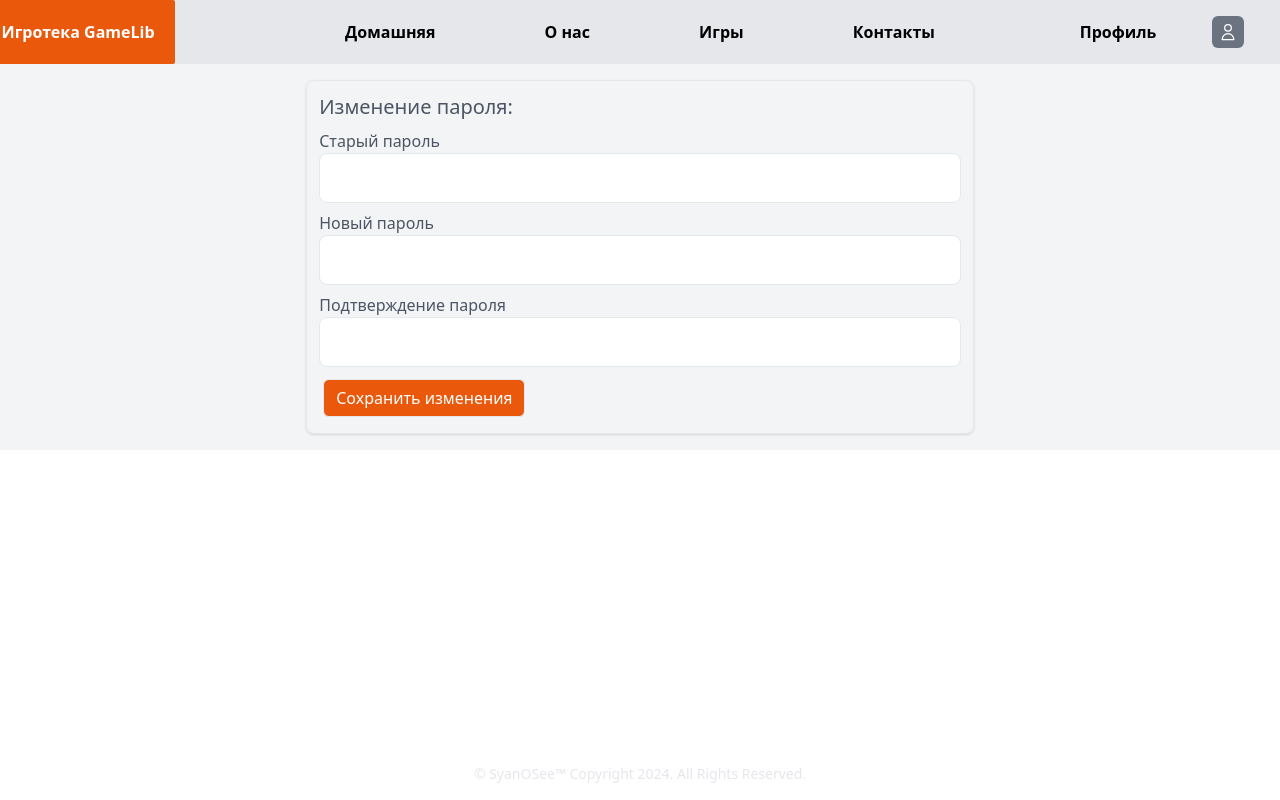
After one commit to AurunChill/game_lib_django, a Django app: page /change-password/ in a window 1280 px wide. The commit adds this page. Run offline with Django 4.2, Linux system fonts and the light colour scheme; a user stored in the database is signed in.

Commit message:
password change logic is added

```diff
--- a/app_games/views.py
+++ b/app_games/views.py
@@ -24,7 +24,6 @@ class CatalogView(ListView):
         query = self.request.GET.get('search')
         if query:
             queryset = q_search(query)
-
         search_filter = self.request.GET.get('pricing_type', SearchFilters.ALL.value).lower()
         match search_filter:
             case SearchFilters.DISCOUNT.value:
@@ -56,7 +55,7 @@ class GameDetailView(DetailView):
     template_name = 'app_games/details.html'
     context_object_name = 'game'
     slug_url_kwarg = 'game_slug'
-    slug_field = 'slug'  # Assuming your GameModel has a slug field for Game's URL
+    slug_field = 'slug'
 
     def get_queryset(self):
         queryset = super().get_queryset()
--- a/app_users/forms.py
+++ b/app_users/forms.py
@@ -1,7 +1,10 @@
 from typing import Any
 from django import forms
 from django.contrib.auth import get_user_model, authenticate
-from django.contrib.auth.forms import AuthenticationForm, UserCreationForm
+from django.contrib.auth.forms import (
+    AuthenticationForm, UserCreationForm,
+    PasswordChangeForm
+)
 
 UserModel = get_user_model()
 
@@ -42,3 +45,12 @@ class UserRegistrationForm(UserCreationForm):
                 raise forms.ValidationError('Аккаунт с таким именем/почтой уже существует', code='invalid_registration')
 
         return self.cleaned_data
+
+
+class UserPasswordChangeForm(PasswordChangeForm):
+    def __init__(self, *args, **kwargs):
+        super(UserPasswordChangeForm, self).__init__(*args, **kwargs)
+
+        self.fields['old_password'].widget.attrs['id'] = 'old_password'
+        self.fields['new_password1'].widget.attrs['id'] = 'new_password1'
+        self.fields['new_password2'].widget.attrs['id'] = 'new_password2'
--- a/app_users/urls.py
+++ b/app_users/urls.py
@@ -25,5 +25,7 @@ urlpatterns = [
     path(route='login/', view=views.LoginView.as_view(), name='login'),
     path(route='registration/', view=views.RegistrationView.as_view(), name='registration'),
     path(route='logout/', view=views.LogoutView.as_view(), name='logout'),
-    path(route='user/<str:username>', view=views.UserProfileView.as_view(), name='profile')
+    path(route='user/<str:username>', view=views.UserProfileView.as_view(), name='profile'),
+
+    path(route='change-password/', view=views.UserPasswordChangeView.as_view(), name='password_change'),
 ]
--- a/app_users/views.py
+++ b/app_users/views.py
@@ -7,9 +7,10 @@ from django.views.generic.detail import DetailView
 from django.views.generic.edit import CreateView, FormView
 from django.contrib.auth.mixins import LoginRequiredMixin
 from django.contrib.auth import get_user_model
+from django.contrib.auth.views import PasswordChangeDoneView, PasswordChangeView
 
 # Project
-from app_users.forms import UserLoginForm, UserRegistrationForm
+from app_users.forms import UserLoginForm, UserRegistrationForm, UserPasswordChangeForm
 
 
 class LoginView(FormView):
@@ -50,3 +51,11 @@ class UserProfileView(LoginRequiredMixin, DetailView):
         context = super().get_context_data(**kwargs)
         context['title'] = self.object.username
         return context
+
+
+class UserPasswordChangeView(PasswordChangeView):
+    form_class = UserPasswordChangeForm
+    template_name = 'app_users/password_change.html'
+
+    def get_success_url(self):
+        return self.request.user.get_absolute_url()
--- a/static/css/styles.css
+++ b/static/css/styles.css
@@ -792,6 +792,10 @@ video {
   display: inline-block;
 }
 
+.inline {
+  display: inline;
+}
+
 .flex {
   display: flex;
 }
@@ -1540,6 +1544,10 @@ video {
   transition-duration: 150ms;
 }
 
+.delay-300 {
+  transition-delay: 300ms;
+}
+
 .duration-300 {
   transition-duration: 300ms;
 }
@@ -1554,6 +1562,14 @@ video {
 
 .ease-out {
   transition-timing-function: cubic-bezier(0, 0, 0.2, 1);
+}
+
+.ease-in {
+  transition-timing-function: cubic-bezier(0.4, 0, 1, 1);
+}
+
+.ease-linear {
+  transition-timing-function: linear;
 }
 
 .placeholder\:text-gray-800::-moz-placeholder {
--- /dev/null
+++ b/templates/app_users/password_change.html
@@ -0,0 +1,61 @@
+{% extends "base.html" %}
+{% load static %}
+
+
+{% block content %}
+    <div class="flex  bg-gray-100">
+        <!-- Main content -->
+        <div class="flex flex-col flex-1 mt-4">
+            <div class="flex justify-center px-8">
+                <form class="max-w-2xl" method='POST'>
+                    {% csrf_token %}
+                    <div class="flex flex-wrap border shadow rounded-lg p-3">
+                        <h2 class="text-xl text-gray-600 pb-2">Изменение пароля:</h2>
+                        <div class="flex flex-col gap-2 w-full border-gray-400">
+                            <div>
+                                <label class="text-gray-600">Старый пароль</label>
+                                <input id='old_password' name='old_password'
+                                    class="w-full py-3 border border-slate-200 rounded-lg px-3 focus:outline-none focus:border-slate-500 hover:shadow"
+                                    type="password" autocomplete="current-password">
+                                {% if form.old_password.errors %}
+                                    <div class="text-red-500 text-sm mt-1">{{ form.old_password.errors.as_text }}</div>
+                                {% endif %}
+                            </div>
+
+                            <div>
+                                <label class="text-gray-600">Новый пароль</label>
+                                <input id='new_password1' name='new_password1'
+                                    class="w-full py-3 border border-slate-200 rounded-lg px-3 focus:outline-none focus:border-slate-500 hover:shadow"
+                                    type="password" autocomplete="current-password">
+                                {% if form.new_password1.errors %}
+                                    <div class="text-red-500 text-sm mt-1">{{ form.new_password1.errors.as_text }}</div>
+                                {% endif %}
+                            </div>
+
+                            <div>
+                                <label class="text-gray-600">Подтверждение пароля</label>
+                                <input id='new_password2' name='new_password2'
+                                    class="w-full py-3 border border-slate-200 rounded-lg px-3 focus:outline-none focus:border-slate-500 hover:shadow"
+                                    type="password" autocomplete="current-password">
+                                {% if form.new_password2.errors %}
+                                    <div class="text-red-500 text-sm mt-1">{{ form.new_password2.errors.as_text }}</div>
+                                {% endif %}
+                            </div>
+
+                            <div class="flex justify-between">
+                                <button
+                                    class="py-1.5 px-3 m-1 text-center bg-orange-600 border rounded-md text-white  hover:bg-orange-700"
+                                    type="submit">Сохранить изменения</button>
+                            </div>
+                        </div>
+                    </div>
+                    {% if form.non_field_errors %}
+                    <div class="text-red-500 text-sm mt-1">
+                        {{ form.non_field_errors.as_text }}
+                    </div>
+                    {% endif %}
+                </form>
+            </div>
+        </div>
+    </div>
+{% endblock content %}
--- a/templates/app_users/profile.html
+++ b/templates/app_users/profile.html
@@ -52,7 +52,13 @@
                                     class="w-full py-3 border border-slate-200 rounded-lg px-3 focus:outline-none focus:border-slate-500 hover:shadow"
                                     value='{{ user.email }}' type="text">
                             </div>
+
                             <br>
+                                <div>
+                                    <a href='{% url "users:password_change" %}' class="text-gray-800 transition-color duration-300 ease-in-out hover:text-orange-600">Изменить пароль?</a>
+                                </div>
+                            <br>
+
                             <div class="flex justify-between">
                                 <button
                                     class="py-1.5 px-3 m-1 text-center bg-orange-600 border rounded-md text-white  hover:bg-orange-700"
```
